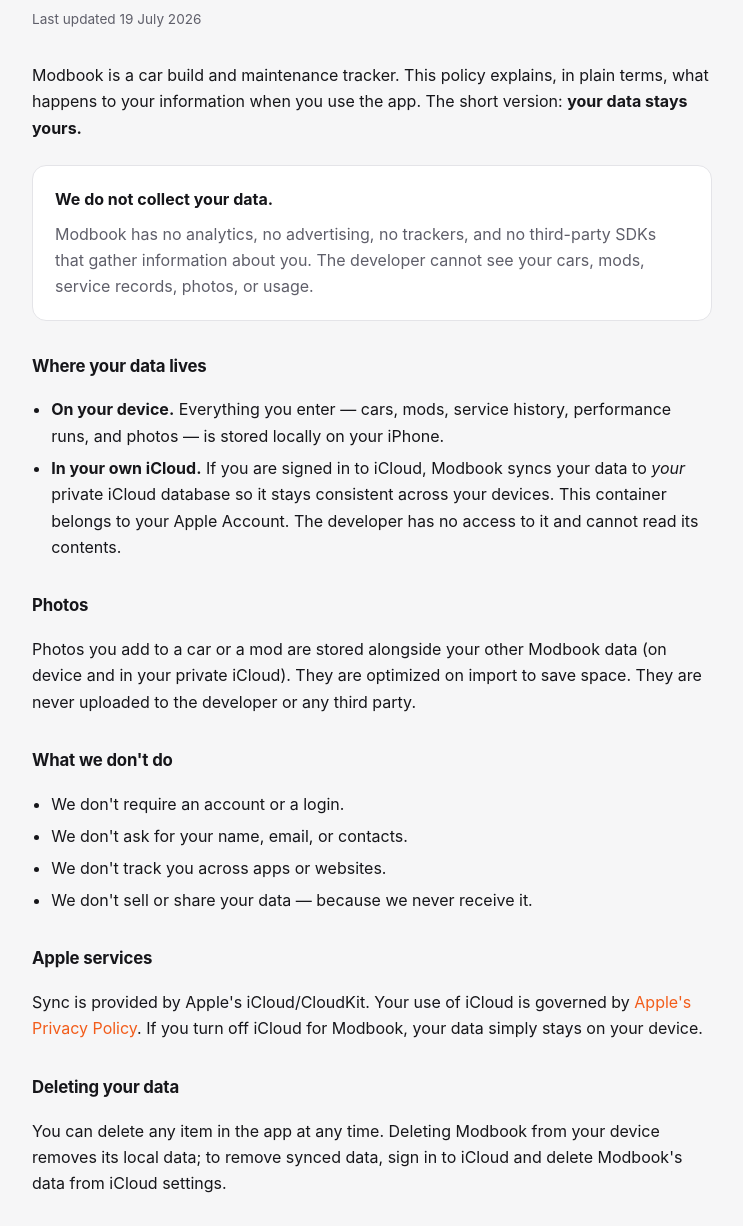
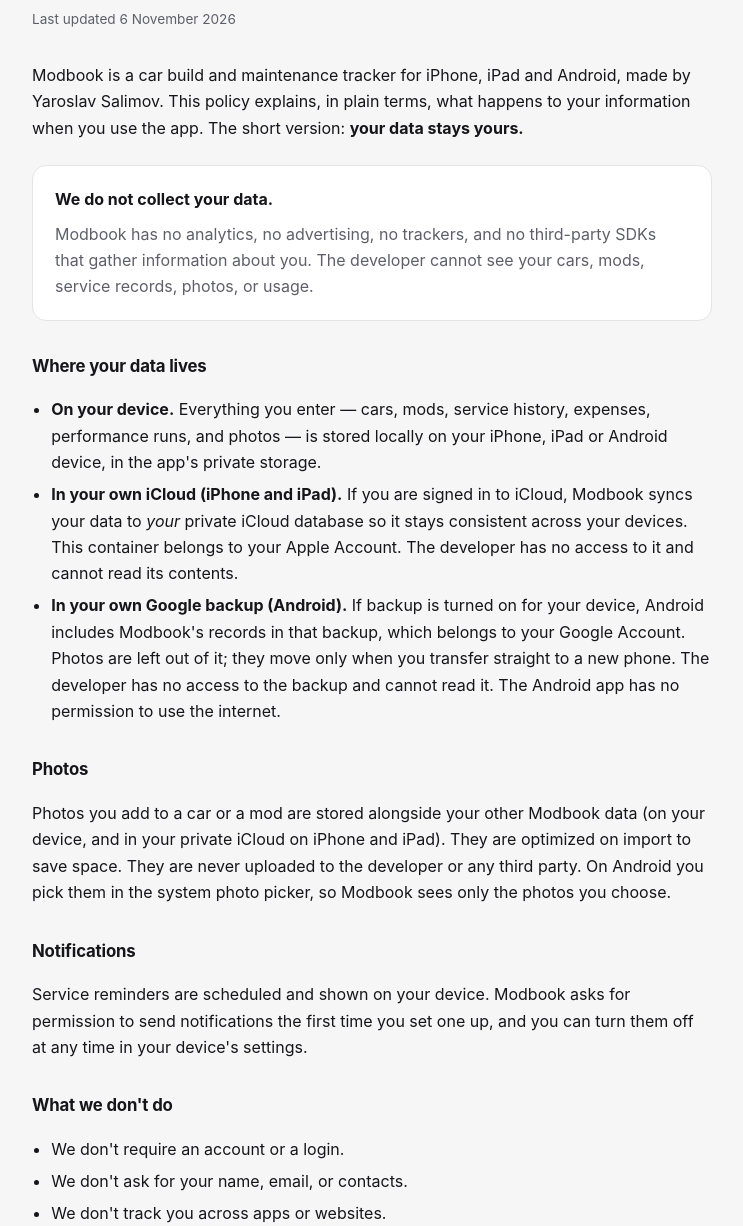
Before and after one commit to salimov-y/modbook-site, a plain HTML site: page privacy.html in a window 1280 px wide. Shown: the part 132-1358 px from the top of the page, without its empty margins (268-1011 px from the left). Drawn offline with Linux system fonts and the light colour scheme.

Commit message:
Privacy policy and support: cover the Android app
Co-Authored-By: Claude Opus 5.5 <noreply@anthropic.com>

```diff
--- a/privacy.html
+++ b/privacy.html
@@ -41,9 +41,9 @@
 <main>
   <div class="brand"><span class="dot"></span><strong>Modbook</strong></div>
   <h1>Privacy Policy</h1>
-  <div class="updated">Last updated 19 July 2026</div>
+  <div class="updated">Last updated 6 November 2026</div>
 
-  <p>Modbook is a car build and maintenance tracker. This policy explains, in plain terms, what happens to your information when you use the app. The short version: <strong>your data stays yours.</strong></p>
+  <p>Modbook is a car build and maintenance tracker for iPhone, iPad and Android, made by Yaroslav Salimov. This policy explains, in plain terms, what happens to your information when you use the app. The short version: <strong>your data stays yours.</strong></p>
 
   <div class="card">
     <strong>We do not collect your data.</strong>
@@ -52,12 +52,16 @@
 
   <h2>Where your data lives</h2>
   <ul>
-    <li><strong>On your device.</strong> Everything you enter — cars, mods, service history, performance runs, and photos — is stored locally on your iPhone.</li>
-    <li><strong>In your own iCloud.</strong> If you are signed in to iCloud, Modbook syncs your data to <em>your</em> private iCloud database so it stays consistent across your devices. This container belongs to your Apple Account. The developer has no access to it and cannot read its contents.</li>
+    <li><strong>On your device.</strong> Everything you enter — cars, mods, service history, expenses, performance runs, and photos — is stored locally on your iPhone, iPad or Android device, in the app's private storage.</li>
+    <li><strong>In your own iCloud (iPhone and iPad).</strong> If you are signed in to iCloud, Modbook syncs your data to <em>your</em> private iCloud database so it stays consistent across your devices. This container belongs to your Apple Account. The developer has no access to it and cannot read its contents.</li>
+    <li><strong>In your own Google backup (Android).</strong> If backup is turned on for your device, Android includes Modbook's records in that backup, which belongs to your Google Account. Photos are left out of it; they move only when you transfer straight to a new phone. The developer has no access to the backup and cannot read it. The Android app has no permission to use the internet.</li>
   </ul>
 
   <h2>Photos</h2>
-  <p>Photos you add to a car or a mod are stored alongside your other Modbook data (on device and in your private iCloud). They are optimized on import to save space. They are never uploaded to the developer or any third party.</p>
+  <p>Photos you add to a car or a mod are stored alongside your other Modbook data (on your device, and in your private iCloud on iPhone and iPad). They are optimized on import to save space. They are never uploaded to the developer or any third party. On Android you pick them in the system photo picker, so Modbook sees only the photos you choose.</p>
+
+  <h2>Notifications</h2>
+  <p>Service reminders are scheduled and shown on your device. Modbook asks for permission to send notifications the first time you set one up, and you can turn them off at any time in your device's settings.</p>
 
   <h2>What we don't do</h2>
   <ul>
@@ -67,11 +71,14 @@
     <li>We don't sell or share your data — because we never receive it.</li>
   </ul>
 
-  <h2>Apple services</h2>
-  <p>Sync is provided by Apple's iCloud/CloudKit. Your use of iCloud is governed by <a href="https://www.apple.com/legal/privacy/">Apple's Privacy Policy</a>. If you turn off iCloud for Modbook, your data simply stays on your device.</p>
+  <h2>Apple and Google services</h2>
+  <p>On iPhone and iPad, sync is provided by Apple's iCloud/CloudKit, and your use of iCloud is governed by <a href="https://www.apple.com/legal/privacy/">Apple's Privacy Policy</a>. On Android, backup is provided by Google, and your use of it is governed by <a href="https://policies.google.com/privacy">Google's Privacy Policy</a>. If you turn off iCloud for Modbook or backup on your Android device, your data simply stays on your device.</p>
 
-  <h2>Deleting your data</h2>
-  <p>You can delete any item in the app at any time. Deleting Modbook from your device removes its local data; to remove synced data, sign in to iCloud and delete Modbook's data from iCloud settings.</p>
+  <h2>Security</h2>
+  <p>Your data sits in the app's private storage, where other apps can't read it, and is protected by your device's own security, such as its passcode. It leaves the device only through your own iCloud or Google backup, or when you export a file yourself.</p>
+
+  <h2>Keeping and deleting your data</h2>
+  <p>Your data stays until you delete it. You can delete any item in the app at any time: it waits in the Archive for 30 days, in case you change your mind, and is then removed for good. Deleting Modbook from your device removes its local data. To remove synced data, sign in to iCloud and delete Modbook's data from iCloud settings. To remove an Android backup, manage backups in your Google Account or Google Drive.</p>
 
   <h2>Children</h2>
   <p>Modbook is not directed at children and collects no personal information from anyone.</p>
```
Also changed, not shown: support.html (+4 -3 lines).
